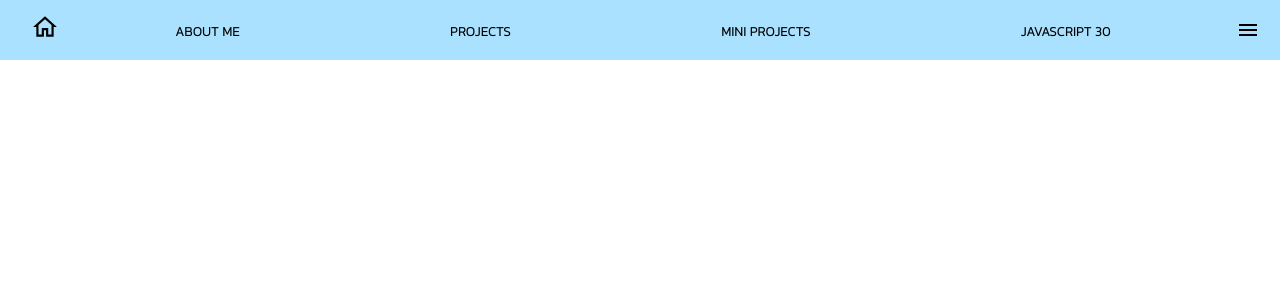
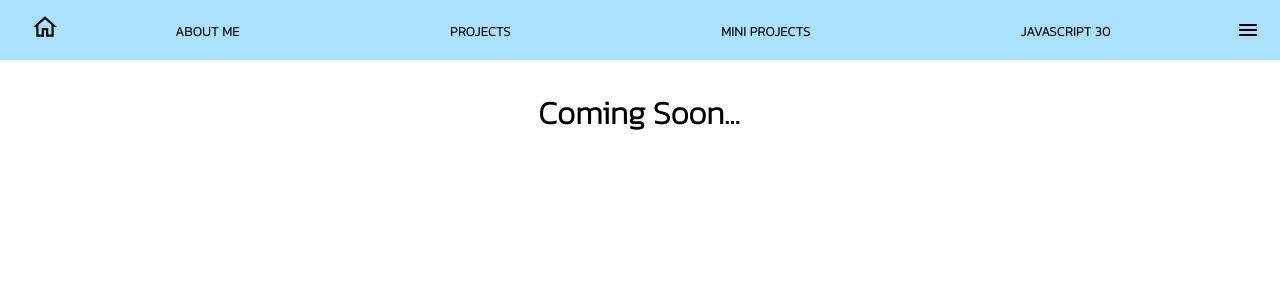
Before and after one commit to Netsujr/renato-react-portfolio, a React (Create React App) app: page /javascript30 in a window 1280 px wide. Shown: the top 300 px of the page. Built offline with nearby package versions, Linux system fonts and the light colour scheme.

Commit message:
added js30 path

```diff
--- a/src/App.js
+++ b/src/App.js
@@ -13,6 +13,7 @@ import ZoomClone from './components/projects/ZoomClone';
 import MiniProjects from './components/MiniProjects';
 import Projects from './components/Projects';
 import AboutMe from './components/AboutMe';
+import Js30 from './components/Javascript30';
 import Resume from './DelboniRenatoResume.pdf';
 import { BrowserRouter as Router, Routes, Route } from 'react-router-dom';
 
@@ -89,6 +90,10 @@ function App() {
             <Projects />
           } />
 
+          <Route exact path="/javascript30" element={
+            <Js30 />
+          } />
+
           <Route exact path="/aboutme" element={
             <AboutMe
               title="Landing page"
--- a/src/components/Header.js
+++ b/src/components/Header.js
@@ -34,6 +34,7 @@ function Header() {
         <a href="/aboutme"><li>About Me</li></a>
         <a href="/projects"><li>Projects</li></a>
         <a href="/mini-projects"><li>Mini Projects</li></a>
+        <a href="/javascript30"><li>Javascript 30</li></a>
         <RightIcons>
           <a href="https://github.com/netsujr" target="_blank" rel="noreferrer">
             <img src={GithubIcon} alt="Github" />
--- /dev/null
+++ b/src/components/Javascript30.js
@@ -0,0 +1,40 @@
+import React from 'react';
+import styled from 'styled-components';
+
+function Js30() {
+
+  return (
+    <Container>
+      <ItemText>
+        <h1>Coming Soon...</h1>
+      </ItemText>
+    </Container>
+  );
+}
+
+export default Js30;
+
+const Container = styled.div`
+  width: 100vw;
+
+  `;
+
+
+const ItemText = styled.div`
+/* border: 2px solid orange; */
+width: 100vw;
+padding-top: 12vh;
+justify-content: center;
+text-align: center;
+color: black;
+display: flex;
+
+h1{
+  margin-top: -7px;
+  margin-right: 2px;
+  @media (max-width : 768px) {
+    font-size: 24px;
+    margin-top: -4px;
+  }
+}
+`
```
